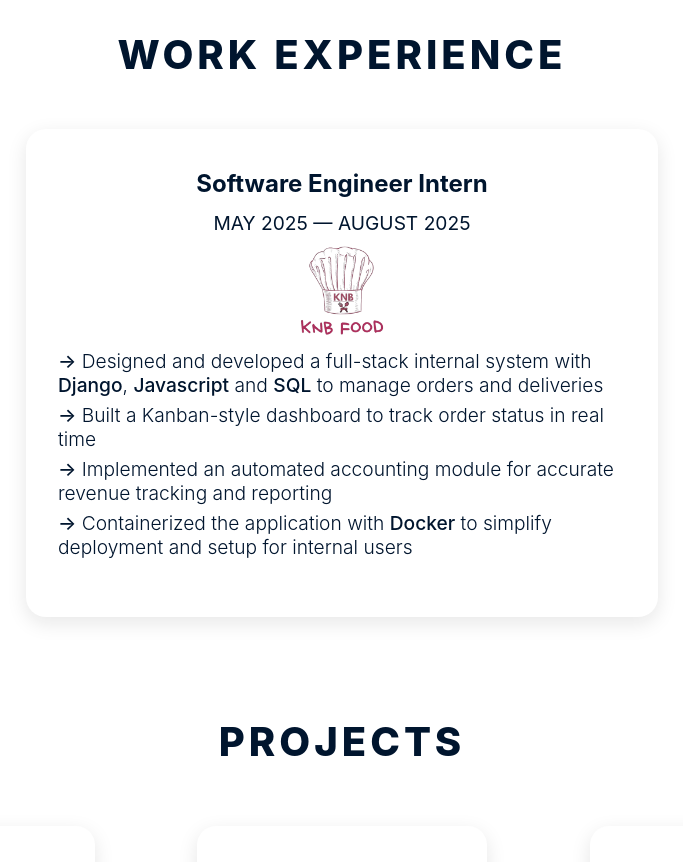
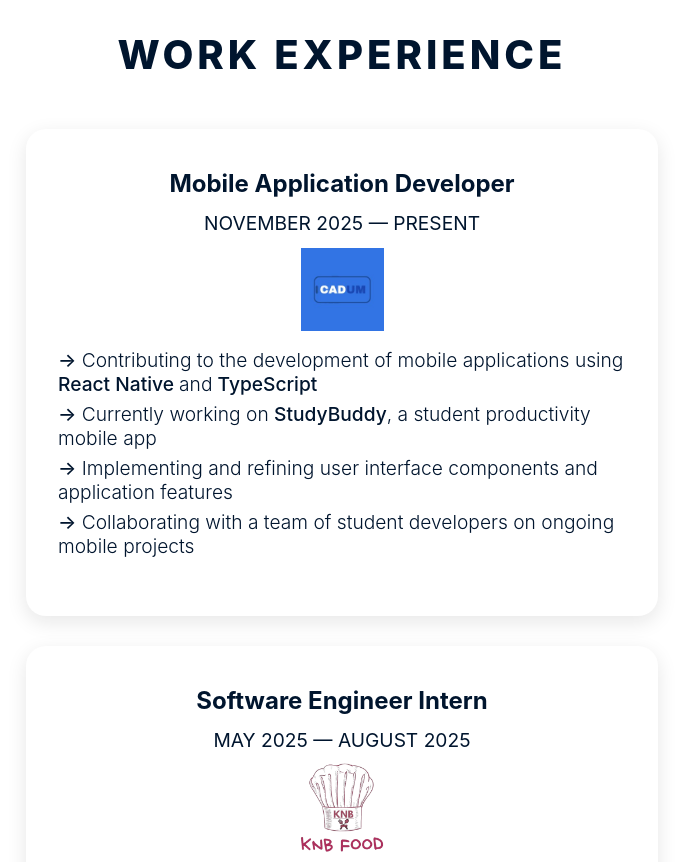
Before and after one commit to tidjanioff/tidjani-site, a React (Vite) app: page / in a window 1280 px wide. Shown: the part 2140-3002 px from the top of the page, without its empty margins (298-981 px from the left). Built offline with nearby package versions, Linux system fonts and the light colour scheme.

Commit message:
Added CADUM experience to Work Experience section

```diff
--- a/src/sections/Work/Work.jsx
+++ b/src/sections/Work/Work.jsx
@@ -5,6 +5,7 @@ import {motion, useInView} from 'framer-motion'
 import { useRef } from 'react'
 import knbLogoLight from '../../assets/logoKNBlight.png'
 import knbLogoDark from '../../assets/logoKNBdark.png'
+import cadum from '../../assets/CADUM.jpeg'
 
 function Work() {
    const { theme, toggleTheme } = useTheme()
@@ -28,6 +29,62 @@ function Work() {
               marginBottom:'50px',
             }}>Work Experience</motion.h1>
             <div className={styles.timelineContainer}>
+              <motion.div
+              ref={refCard1}
+            initial={{y:-50, opacity:0}}
+            animate={IsInViewCard1? {y:0, opacity:1}: {}}
+            transition={{duration:1}}>
+                <div
+            className={styles.timelineSection}>
+              <h2 className={styles.timelineTitle}>Mobile Application Developer</h2>
+              <h2 className={styles.periodTitle}>NOVEMBER 2025 &#x2014; PRESENT</h2>
+
+              <div className={styles.logoHead}>
+                              <img src={cadum} className={styles.logo}
+                              style={{
+                                width:83,
+                                marginBottom:17,
+                                marginTop:0.5,
+                                }}/>
+                            </div>
+
+              <p>
+
+
+                <div className={styles.keyFeaturesList}>
+                   <div className={styles.keyFeaturesItem}>
+                    <span className={styles.bebold}>&#8594;</span>
+                    &nbsp;Contributing to the development of mobile applications using
+                    <span className={styles.techUsed}> React Native </span>
+                    and
+                    <span className={styles.techUsed}> TypeScript </span>
+                    <br></br>
+                  </div>
+
+                 <div className={styles.keyFeaturesItem}>
+                  <span className={styles.bebold}>&#8594;</span>
+                  &nbsp;Currently working on <span className={styles.techUsed}>StudyBuddy</span>, a student productivity mobile app
+                  <br></br>
+                </div>
+
+                  <div className={styles.keyFeaturesItem}>
+                    <span className={styles.bebold}>&#8594;</span>
+                    &nbsp;Implementing and refining user interface components and application features
+                    <br></br>
+                  </div>
+
+                  <div>
+                    <span className={styles.bebold}>&#8594;</span>
+                    &nbsp;Collaborating with a team of student developers on ongoing mobile projects
+                  </div>
+
+              </div>
+              </p><br></br>
+              {/* <p><span className={styles.techUsed}>Django, JavaScript, HTML/CSS, SQL, Docker</span></p><br></br> */}
+
+            </div>
+              </motion.div>
+
               <motion.div
               ref={refCard1}
             initial={{y:-50, opacity:0}}
```
Also changed, not shown: src/assets/CADUM.jpeg (added).
